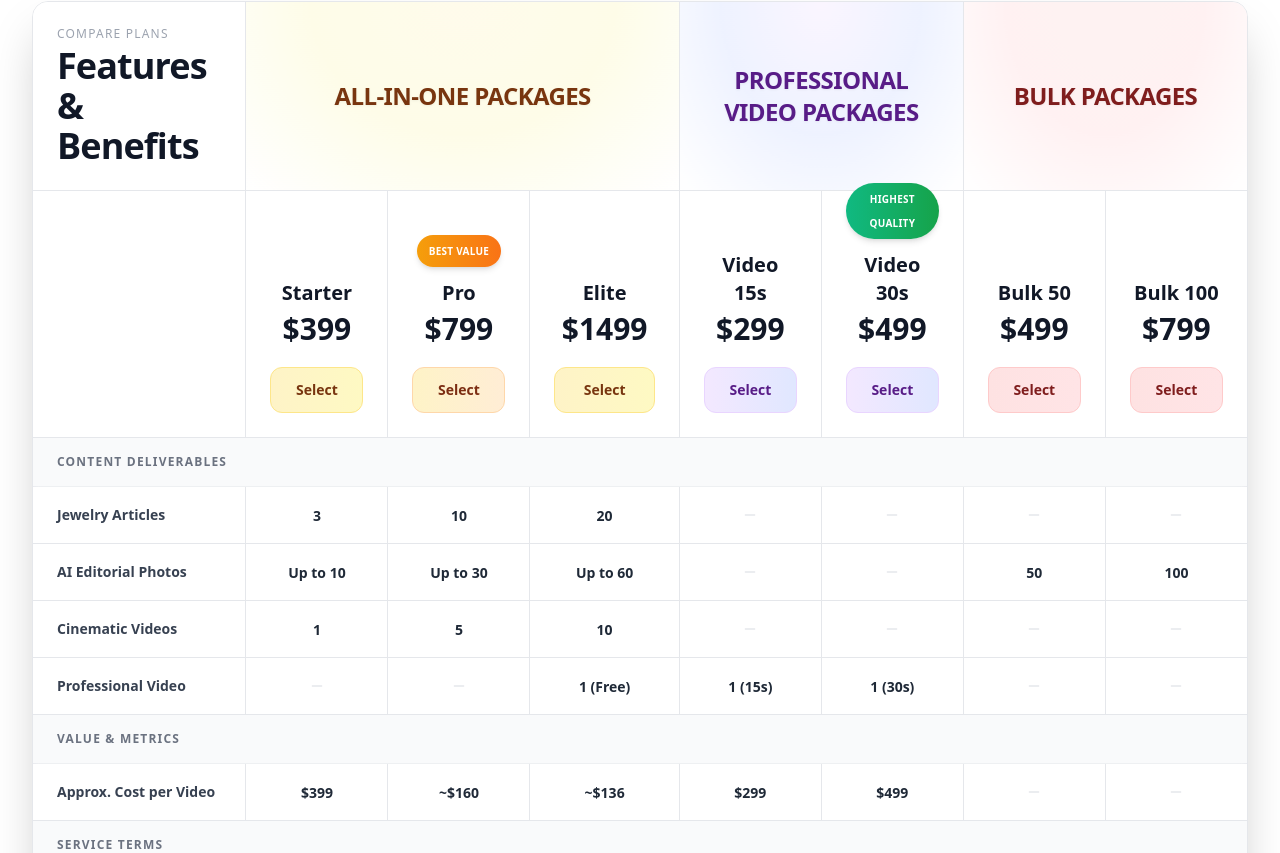
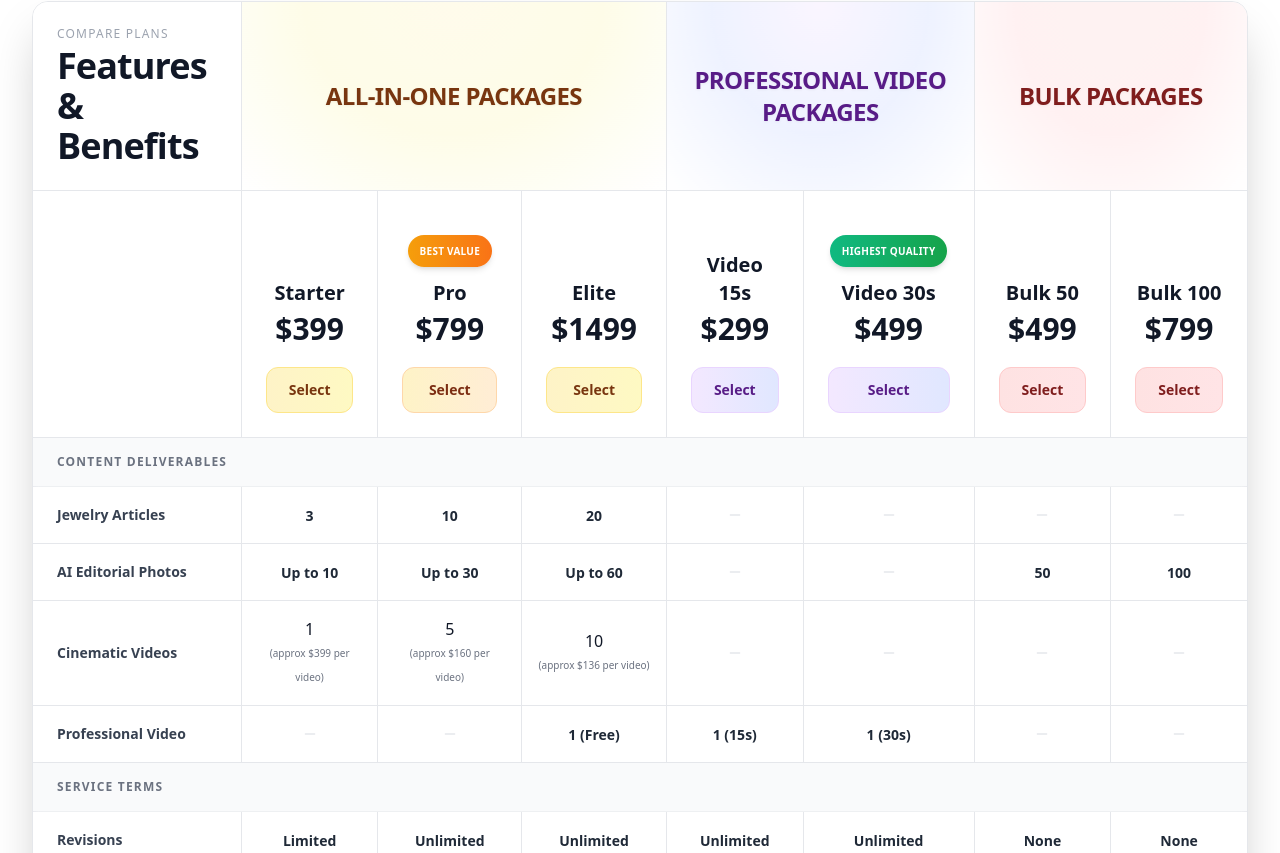
Before and after one commit to soumyattention/jewelryai-nextjs, a Next.js app: page /chart in a window 1280 px wide. Shown: the part 287-1140 px from the top of the page. Built offline with nearby package versions, Linux system fonts and the light colour scheme.

Commit message:
Update pricing chart: metric placement, tag display, removed unused row

```diff
--- a/src/components/PricingChart.tsx
+++ b/src/components/PricingChart.tsx
@@ -58,14 +58,13 @@ const PricingChart = () => {
       rows: [
         { name: "Jewelry Articles", values: { starter: "3", pro: "10", elite: "20", vid15: "-", vid30: "-", bulk50: "-", bulk100: "-" } },
         { name: "AI Editorial Photos", values: { starter: "Up to 10", pro: "Up to 30", elite: "Up to 60", vid15: "-", vid30: "-", bulk50: "50", bulk100: "100" } },
-        { name: "Cinematic Videos", values: { starter: "1", pro: "5", elite: "10", vid15: "-", vid30: "-", bulk50: "-", bulk100: "-" } },
+        { name: "Cinematic Videos", values: {
+          starter: <div className="flex flex-col items-center"><span>1</span><span className="text-[10px] text-gray-500 font-normal">(approx $399 per video)</span></div>,
+          pro: <div className="flex flex-col items-center"><span>5</span><span className="text-[10px] text-gray-500 font-normal">(approx $160 per video)</span></div>,
+          elite: <div className="flex flex-col items-center"><span>10</span><span className="text-[10px] text-gray-500 font-normal">(approx $136 per video)</span></div>,
+          vid15: "-", vid30: "-", bulk50: "-", bulk100: "-"
+        } },
         { name: "Professional Video", values: { starter: "-", pro: "-", elite: "1 (Free)", vid15: "1 (15s)", vid30: "1 (30s)", bulk50: "-", bulk100: "-" } },
-      ]
-    },
-    {
-      category: "Value & Metrics",
-      rows: [
-        { name: "Approx. Cost per Video", values: { starter: "$399", pro: "~$160", elite: "~$136", vid15: "$299", vid30: "$499", bulk50: "-", bulk100: "-" } },
       ]
     },
     {
@@ -109,12 +108,12 @@ const PricingChart = () => {
                     {/* Tags */}
                     <div className="mb-3 h-6 flex justify-center items-end">
                       {pkg.popular && (
-                        <span className="inline-block bg-gradient-to-r from-amber-500 to-orange-500 text-white text-[10px] font-bold px-3 py-1 rounded-full shadow-md uppercase tracking-wide transform hover:scale-105 transition-transform">
+                        <span className="inline-block bg-gradient-to-r from-amber-500 to-orange-500 text-white text-[10px] font-bold px-3 py-1 rounded-full shadow-md uppercase tracking-wide transform hover:scale-105 transition-transform whitespace-nowrap">
                           Best Value
                         </span>
                       )}
                       {pkg.highQuality && (
-                        <span className="inline-block bg-gradient-to-r from-emerald-500 to-green-600 text-white text-[10px] font-bold px-3 py-1 rounded-full shadow-md uppercase tracking-wide transform hover:scale-105 transition-transform">
+                        <span className="inline-block bg-gradient-to-r from-emerald-500 to-green-600 text-white text-[10px] font-bold px-3 py-1 rounded-full shadow-md uppercase tracking-wide transform hover:scale-105 transition-transform whitespace-nowrap">
                           Highest Quality
                         </span>
                       )}
@@ -157,7 +156,8 @@ const PricingChart = () => {
                       if (val === true) display = <div className="bg-green-100 rounded-full p-1 inline-block"><Check className="w-4 h-4 sm:w-5 sm:h-5 text-green-600" /></div>;
                       else if (val === false) display = <X className="w-4 h-4 sm:w-5 sm:h-5 text-gray-300 mx-auto" />;
                       else if (val === "-") display = <Minus className="w-3 h-3 sm:w-4 sm:h-4 text-gray-200 mx-auto" />;
-                      else display = <span className="font-bold text-gray-800 text-xs sm:text-sm">{val}</span>;
+                      else if (React.isValidElement(val)) display = val; // Support ReactNode
+                      else display = <span className="font-bold text-gray-800 text-xs sm:text-sm">{val as string}</span>;
 
                       return (
                         <td key={pkg.id} className="p-3 sm:p-4 border-b border-r border-gray-200 last:border-r-0 text-center bg-white group-hover/row:bg-gray-50/50 relative">
```
